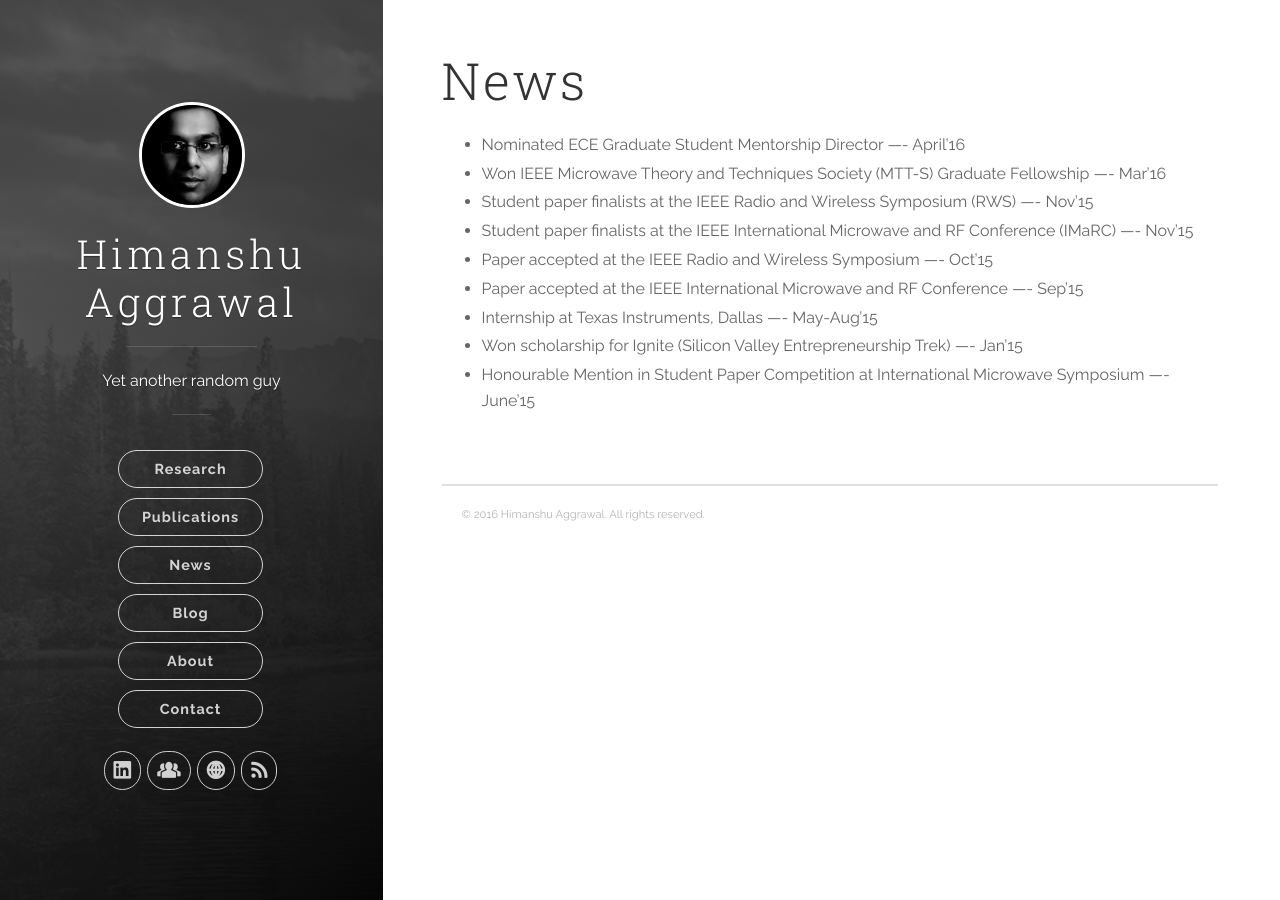
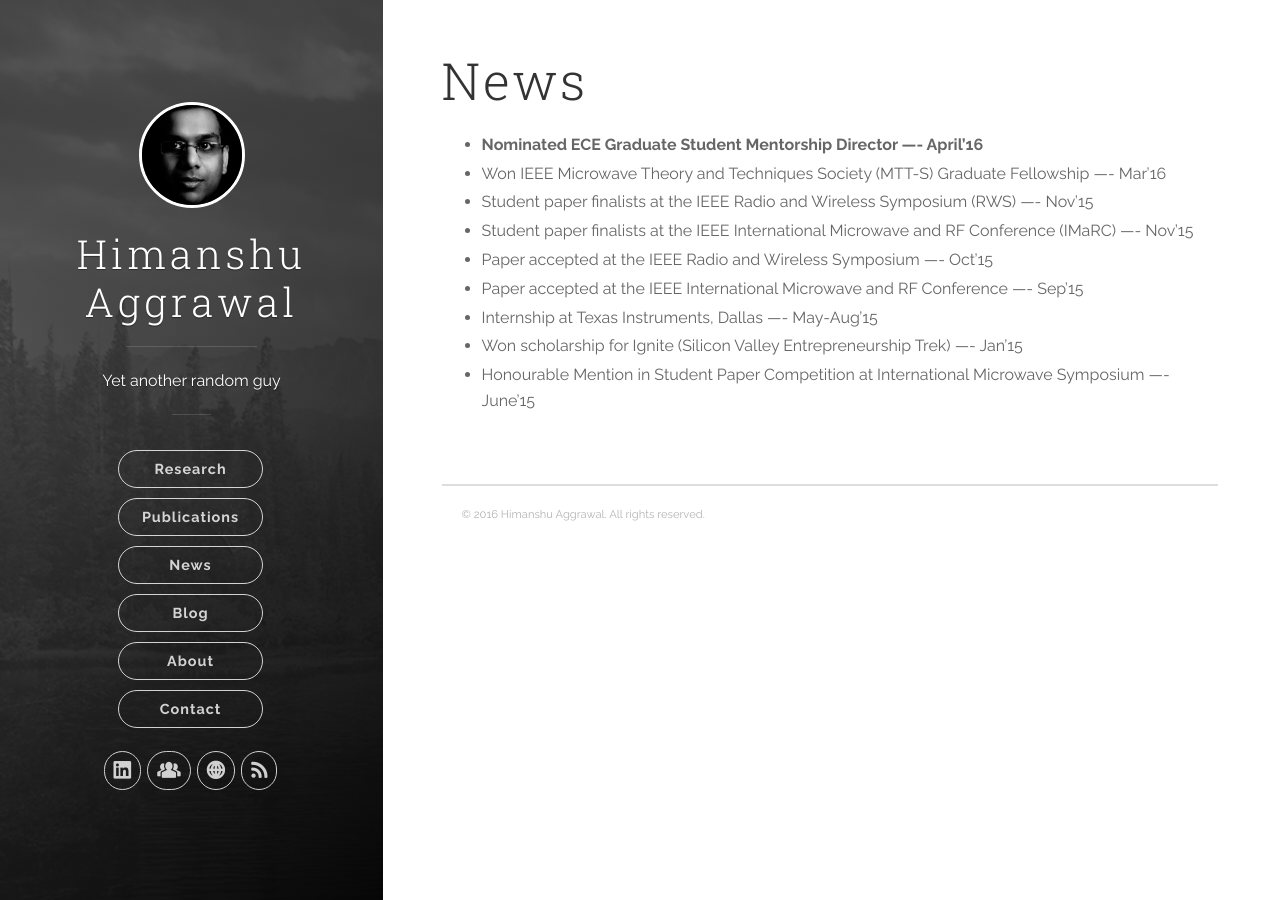
Before and after one commit to ahimanshu13/ahimanshu13.github.io, a Jekyll site: the page built from news/index.md, in a window 1280 px wide. Built offline with Jekyll 4.4.1, drawn with Linux system fonts in a browser that asks for light colours; nearby versions of some CDN libraries.

Commit message:
Updated News

```diff
--- a/news/index.md
+++ b/news/index.md
@@ -4,7 +4,7 @@ title: News
 published: true
 ---
 
-- Nominated ECE Graduate Student Mentorship Director ----  April'16
+- **Nominated ECE Graduate Student Mentorship Director ----  April'16**
 - Won IEEE Microwave Theory and Techniques Society (MTT-S) Graduate Fellowship ---- Mar'16
 - Student paper finalists at the IEEE Radio and Wireless Symposium (RWS) ---- Nov'15
 - Student paper finalists at the IEEE International Microwave and RF Conference (IMaRC) ---- Nov'15
```
